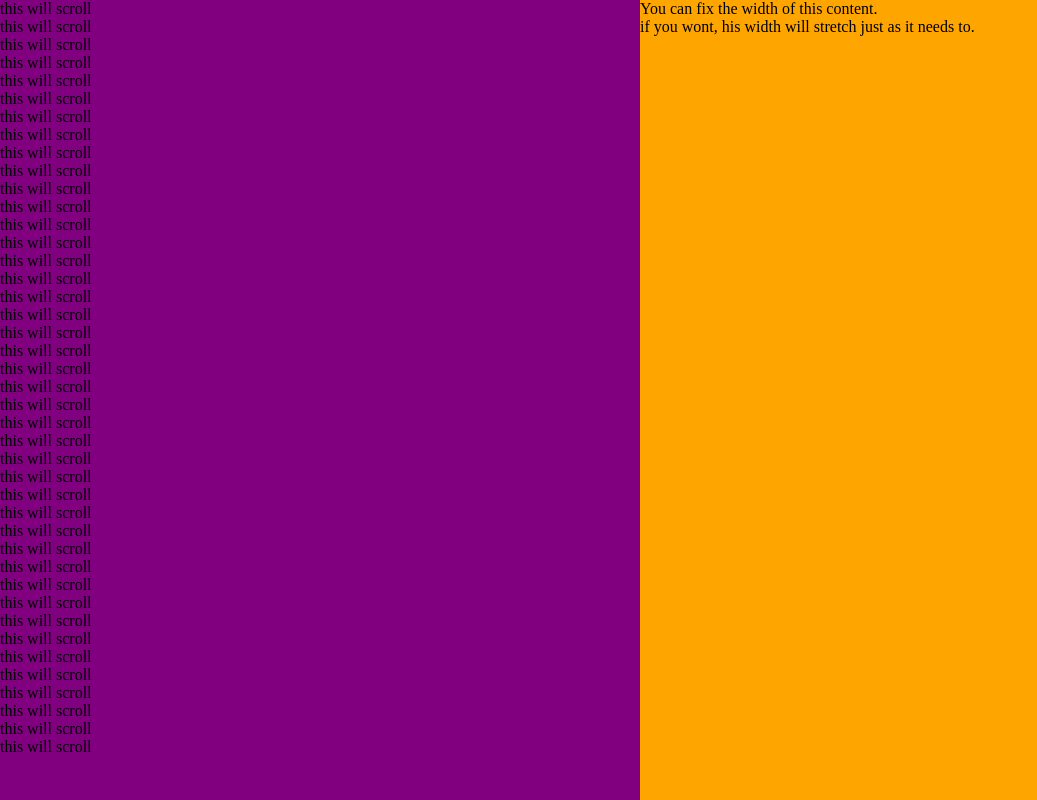
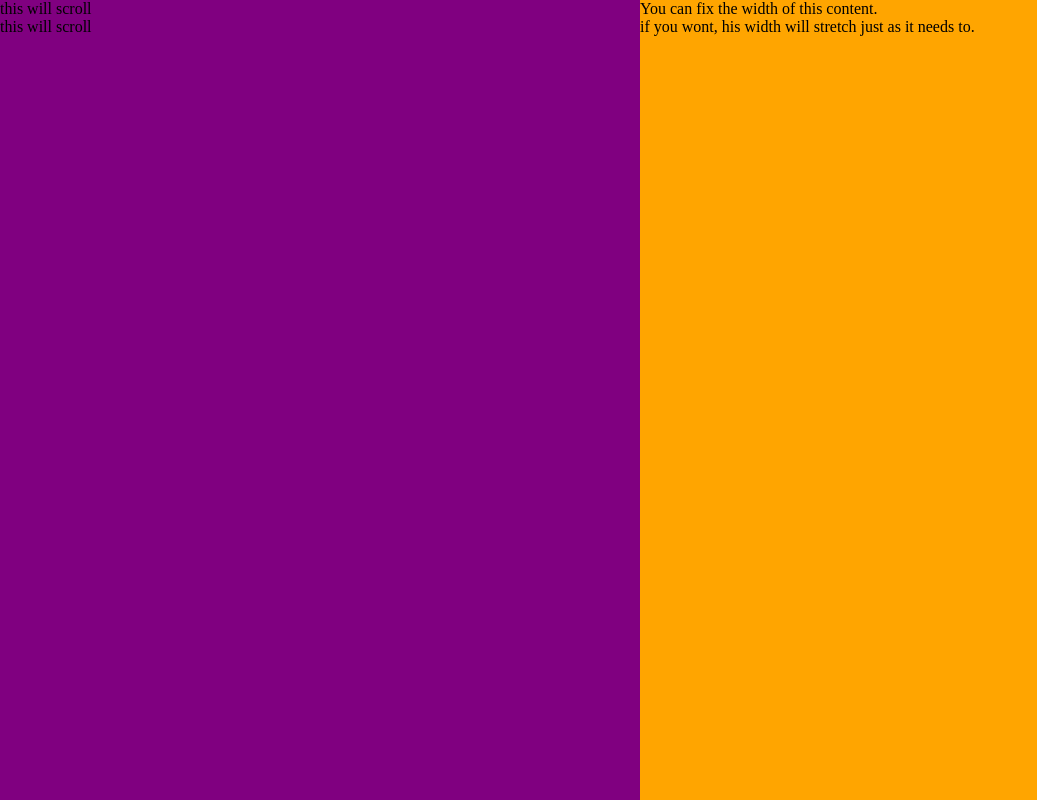
Before and after one commit to Sirfame/mygithubpage, a plain HTML site: page index.html in a window 1280 px wide. Shown: the whole page, without its empty margins (0-1037 px from the left). Drawn offline with Linux system fonts and the light colour scheme.

Commit message:
updating scroll side

```diff
--- a/index.html
+++ b/index.html
@@ -18,46 +18,6 @@
                 <div class="LeftContent">
                     <p>this will scroll</p>
                     <p>this will scroll</p>
-                    <p>this will scroll</p>
-                    <p>this will scroll</p>
-                    <p>this will scroll</p>
-                    <p>this will scroll</p>
-                    <p>this will scroll</p>
-                    <p>this will scroll</p>
-                    <p>this will scroll</p>
-                    <p>this will scroll</p>
-                    <p>this will scroll</p>
-                    <p>this will scroll</p>
-                    <p>this will scroll</p>
-                    <p>this will scroll</p>
-                    <p>this will scroll</p>
-                    <p>this will scroll</p>
-                    <p>this will scroll</p>
-                    <p>this will scroll</p>
-                    <p>this will scroll</p>
-                    <p>this will scroll</p>
-                    <p>this will scroll</p>
-                    <p>this will scroll</p>
-                    <p>this will scroll</p>
-                    <p>this will scroll</p>
-                    <p>this will scroll</p>
-                    <p>this will scroll</p>
-                    <p>this will scroll</p>
-                    <p>this will scroll</p>
-                    <p>this will scroll</p>
-                    <p>this will scroll</p>
-                    <p>this will scroll</p>
-                    <p>this will scroll</p>
-                    <p>this will scroll</p>
-                    <p>this will scroll</p>
-                    <p>this will scroll</p>
-                    <p>this will scroll</p>
-                    <p>this will scroll</p>
-                    <p>this will scroll</p>
-                    <p>this will scroll</p>
-                    <p>this will scroll</p>
-                    <p>this will scroll</p>
-                    <p>this will scroll</p>
                 </div>
             </div>
         </div>
```
